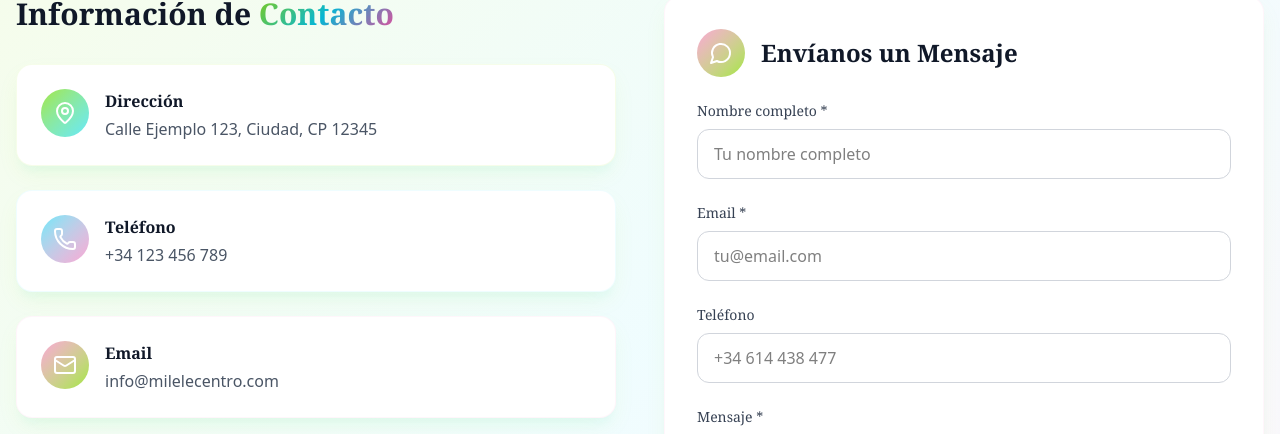
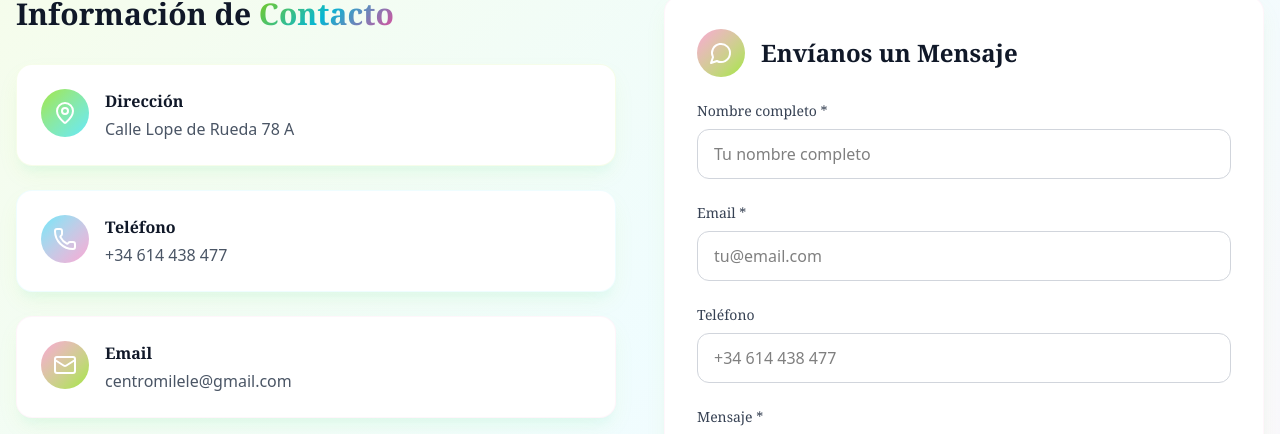
Before and after one commit to patricd17/centro-milele, a React (Vite) app in the folder frontend/: page /contact in a window 1280 px wide. Shown: the part 513-947 px from the top of the page. Built offline with nearby package versions, Linux system fonts and the light colour scheme; a web font is replaced by a local one.

Commit message:
actualizacion informacion contacto

```diff
--- a/frontend/src/pages/Contact.jsx
+++ b/frontend/src/pages/Contact.jsx
@@ -74,7 +74,7 @@ export default function Contact() {
                     </div>
                     <div>
                       <h3 className="font-semibold text-gray-900 font-serif mb-1">Dirección</h3>
-                      <p className="text-gray-600">Calle Ejemplo 123, Ciudad, CP 12345</p>
+                      <p className="text-gray-600">Calle Lope de Rueda 78 A</p>
                     </div>
                   </div>
 
@@ -84,7 +84,7 @@ export default function Contact() {
                     </div>
                     <div>
                       <h3 className="font-semibold text-gray-900 font-serif mb-1">Teléfono</h3>
-                      <p className="text-gray-600">+34 123 456 789</p>
+                      <p className="text-gray-600">+34 614 438 477</p>
                     </div>
                   </div>
 
@@ -94,7 +94,7 @@ export default function Contact() {
                     </div>
                     <div>
                       <h3 className="font-semibold text-gray-900 font-serif mb-1">Email</h3>
-                      <p className="text-gray-600">info@milelecentro.com</p>
+                      <p className="text-gray-600">centromilele@gmail.com</p>
                     </div>
                   </div>
 
@@ -129,7 +129,7 @@ export default function Contact() {
                 {submitStatus === 'success' && (
                   <div className="p-4 bg-green-50 border border-green-200 rounded-xl flex items-center">
                     <CheckCircle className="h-5 w-5 text-green-600 mr-3" />
-                    <p className="text-green-800">¡Mensaje enviado correctamente! Nos pondremos en contacto contigo pronto.</p>
+                    <p className="text-green-800">¡Mensaje enviado correctamente! Nos pondremos en contacto contigo lo antes posible.</p>
                   </div>
                 )}
 
```
